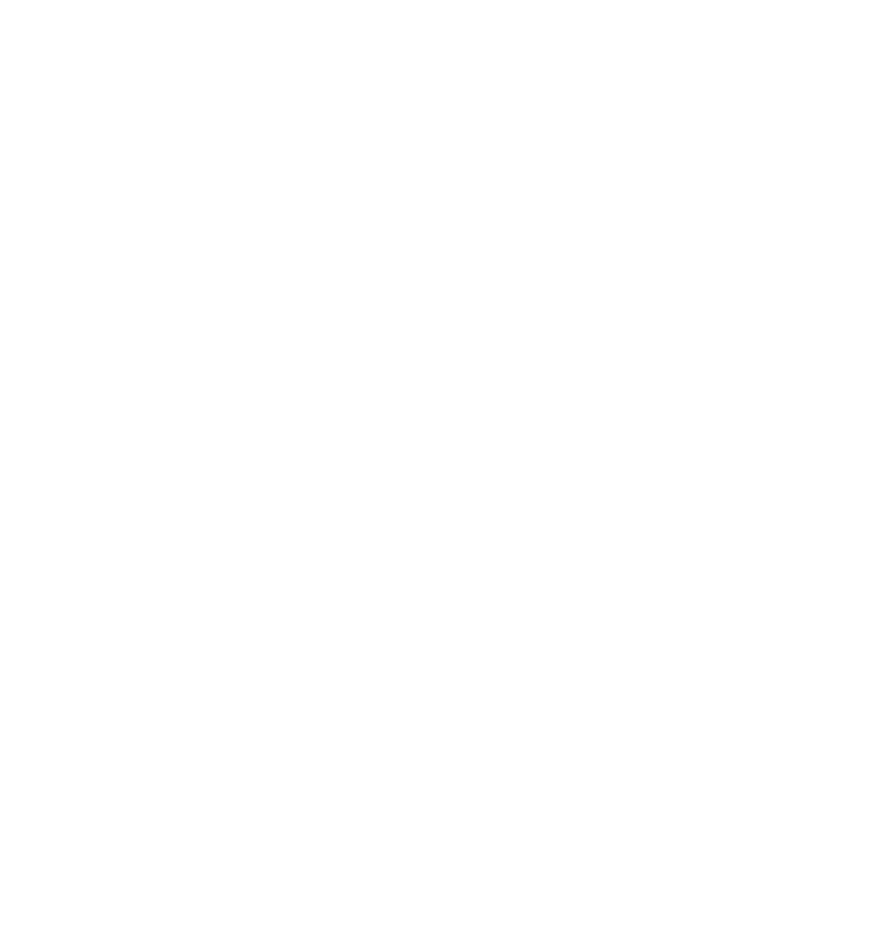
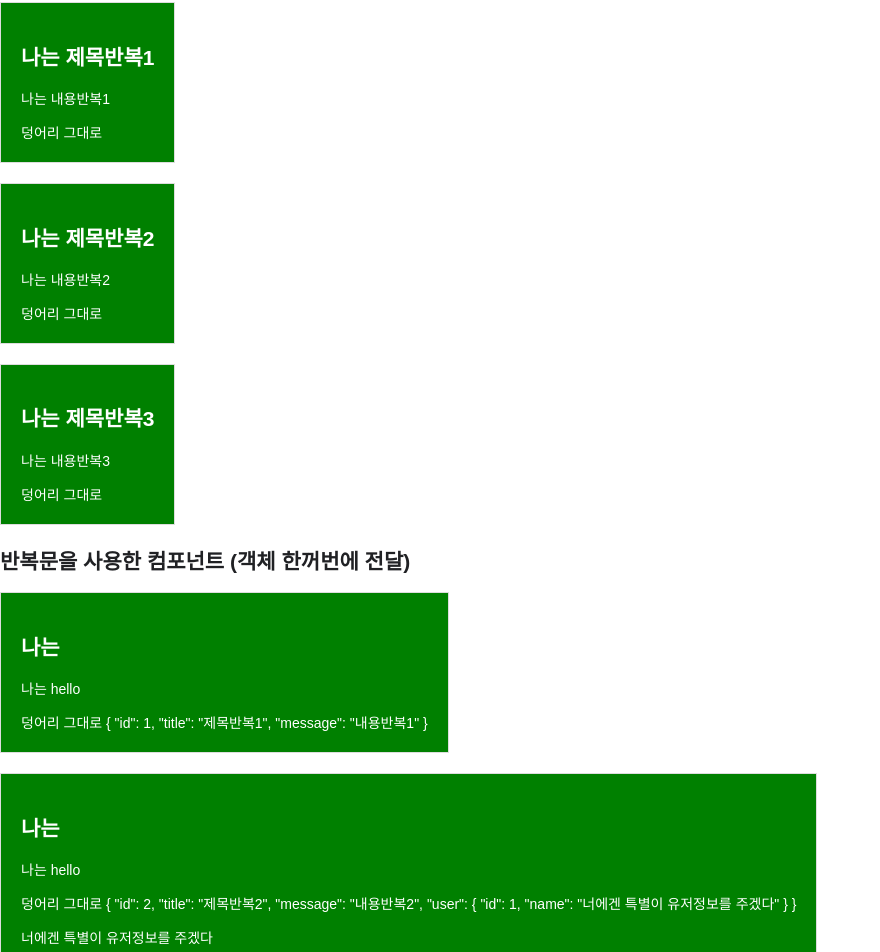
Before and after one commit to NemoTaek/nuxt_study, a Nuxt app: page / in a window 1280 px wide. Shown: the part 779-1731 px from the top of the page, without its empty margins (0-880 px from the left). Before the commit the page ends 800 px from the top, so only its background shows below. Built offline with nearby package versions, Linux system fonts and the light colour scheme.

Commit message:
컴포넌트, props

```diff
--- /dev/null
+++ b/components/ClassItem.vue
@@ -0,0 +1,40 @@
+<template>
+  <div class="class-item">
+    <h2>나는 {{title}}</h2>
+    <p>나는 {{message}}</p>
+    <p>덩어리 그대로 {{item}}</p>
+    <div v-if="item">
+      <p v-if="item.user">{{item.user.name}}</p>
+    </div>
+  </div>
+</template>
+
+<script>
+export default {
+  props: {
+    title: {
+      type: String,
+      default: null,
+      require: false,
+    },
+    message: {
+      type: String,
+      default: "hello",
+      require: true
+    },
+    item: {
+      type: Object,
+      require: false,
+    }
+  }
+}
+</script>
+
+<style lang="scss" scoped>
+.class-item {
+  padding: 20px;
+  border: 1px solid #ddd;
+  margin-bottom: 20px;
+  width: fit-content
+}
+</style>
--- a/pages/index.vue
+++ b/pages/index.vue
@@ -1,12 +1,69 @@
 <template>
-
+  <div>
+    <input type="text" v-model="inputValue" />
+    <h2>컴포넌트 하드코딩</h2>
+    <ClassItem :title="'제목'" :message="'내용'"></ClassItem>
+    <ClassItem :message="'제목은 정말 없어도 되는걸까?'"></ClassItem>
+    <ClassItem></ClassItem>
+    <h2>반복문을 사용한 컴포넌트 (따로따로 전달)</h2>
+    <ClassItem
+      v-for="item in classList"
+      :key="item.id"
+      :title="item.title"
+      :message="item.message"
+    />
+    <h2>반복문을 사용한 컴포넌트 (객체 한꺼번에 전달)</h2>
+    <ClassItem v-for="item in classList" :key="item.id + 'a'" :item="item" />
+  </div>
 </template>
 
 <script>
+import ClassItem from "@/components/ClassItem";
 export default {
   layout: "default",
-  components: {},
+  components: { ClassItem },
+  data() {
+    return {
+      inputValue: null,
+      classList: [
+        {
+          id: 1,
+          title: "제목반복1",
+          message: "내용반복1",
+        },
+        {
+          id: 2,
+          title: "제목반복2",
+          message: "내용반복2",
+          user: {
+            id: 1,
+            name: "너에겐 특별이 유저정보를 주겠다",
+          },
+        },
+        {
+          id: 3,
+          title: "제목반복3",
+          message: "내용반복3",
+        },
+      ],
+    };
+  },
+  watch: {
+    inputValue(value) {
+      console.log(value);
+    },
+  },
 };
 </script>
 
-<style lang="scss" scoped></style>
+<style lang="scss" scoped>
+.class-item {
+  padding: 20px;
+  border: 1px solid #ddd;
+  margin-bottom: 20px;
+  width: fit-content;
+  box-sizing: border-box;
+  background: green;
+  color: #fff;
+}
+</style>
```
